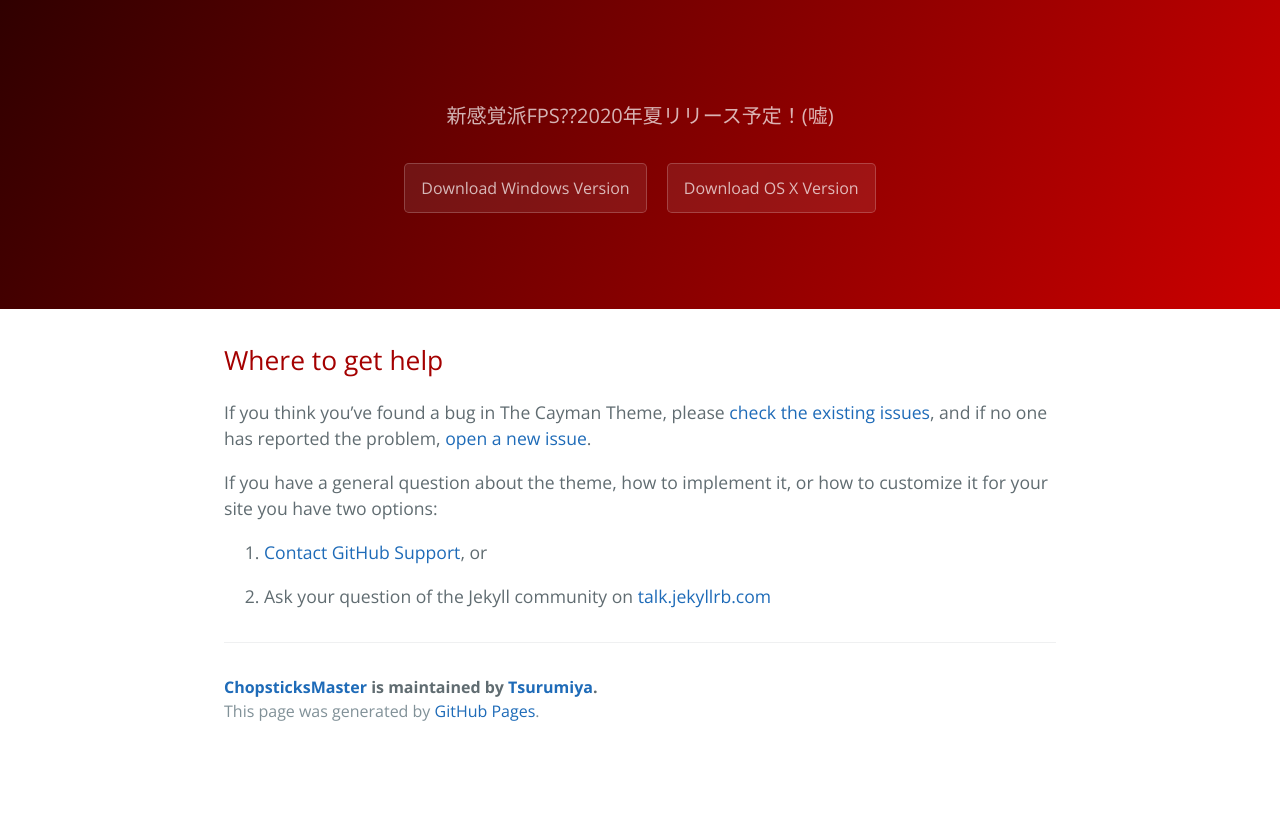
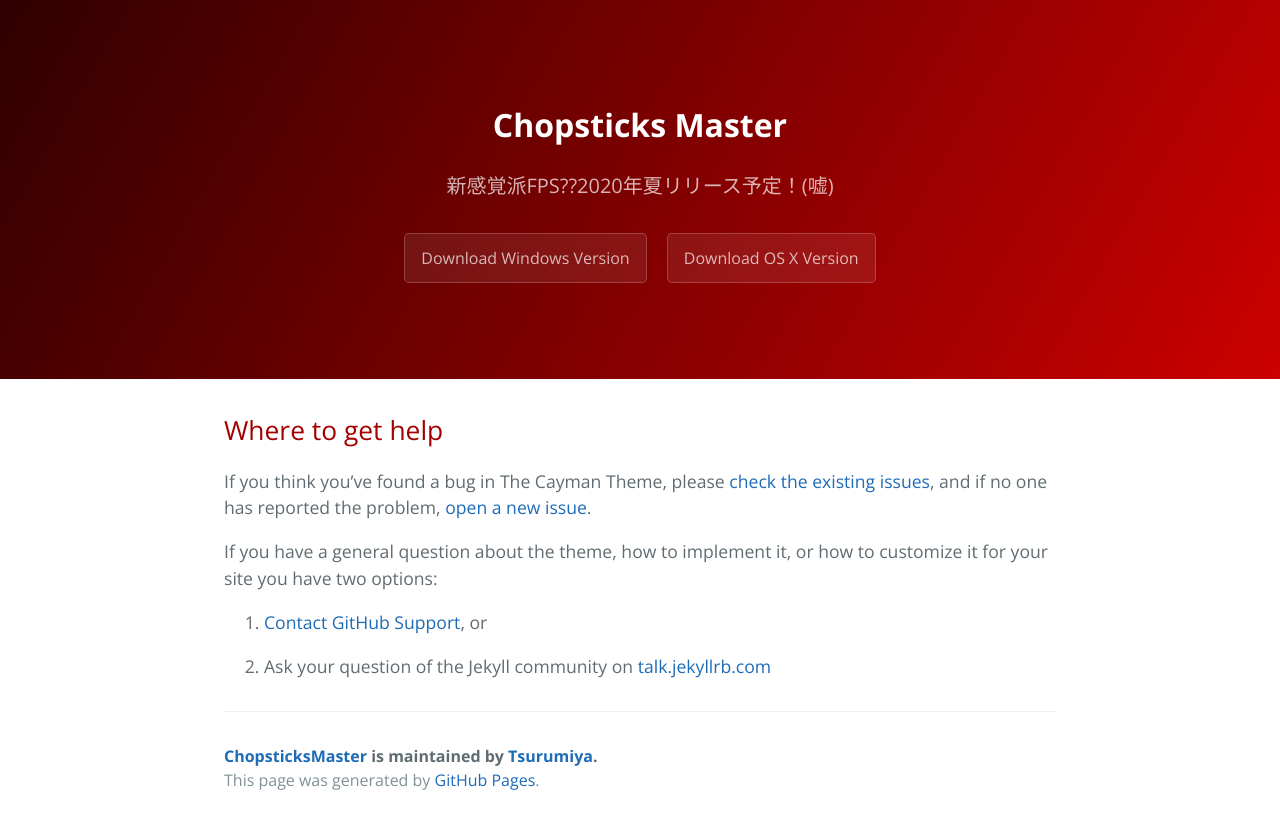
Before and after one commit to Tsurumiya/ChopsticksMaster, a Jekyll site: the page built from docs/SUPPORT.md, in a window 1280 px wide. Shown: the top 829 px of the page. Built offline with Jekyll 4.4.1, drawn with Linux system fonts in a browser that asks for light colours; our own code applies the rules of GitHub Pages for plain Markdown files; grey boxes are pictures that could not be loaded.

Commit message:
Update default.html

```diff
--- a/_layouts/default.html
+++ b/_layouts/default.html
@@ -23,7 +23,7 @@
     <a id="skip-to-content" href="#content">Skip to the content.</a>
 
     <header class="page-header" role="banner">
-      <h1 style="background-image:url('https://user-images.githubusercontent.com/13903318/59257756-89a51000-8c71-11e9-8a89-192de86e5c17.png')"></h1>
+      <h1 class="project-logo">Chopsticks Master</h1>
       <h2 class="project-tagline">{{ page.description | default: site.description | default: site.github.project_tagline }}</h2>
       {% if site.show_downloads %}
         <a href="https://github.com/Tsurumiya/ChopsticksMaster/releases/download/Beta1.1/Chopsticks_Win.zip" class="btn">Download Windows Version</a>
```
